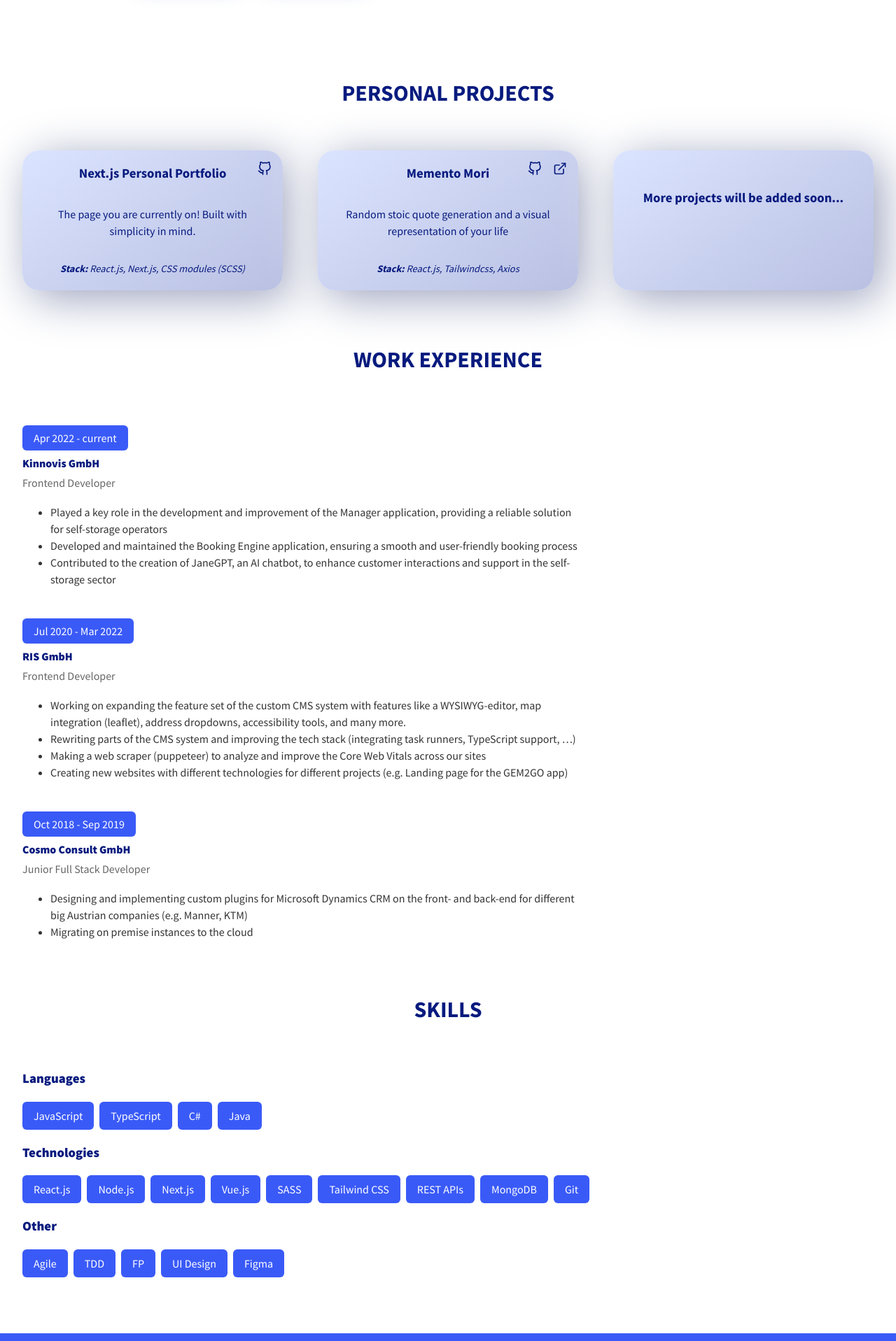
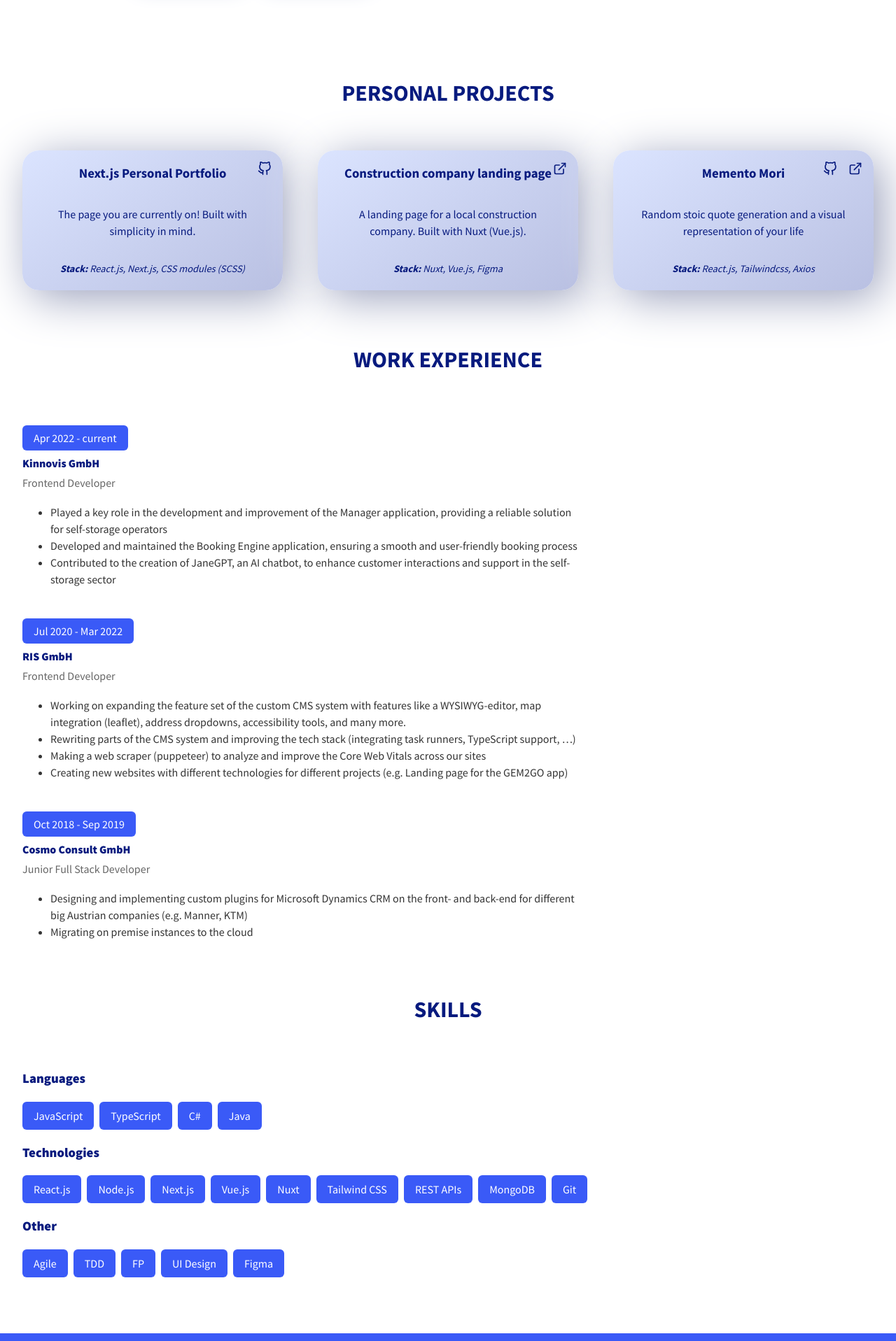
Before and after one commit to jjozic/jj-portfolio-2021, a Next.js app: page / in a window 1280 px wide. Shown: the part 437-2354 px from the top of the page at 70% size. Built offline with nearby package versions, Linux system fonts and the light colour scheme.

Commit message:
add another project

```diff
--- a/data/data.js
+++ b/data/data.js
@@ -7,15 +7,19 @@ export const projects = [
     github: "https://github.com/jjozic/jj-portfolio-2021",
   },
   {
+    title: "Construction company landing page",
+    description:
+      "A landing page for a local construction company. Built with Nuxt (Vue.js).",
+    stack: "Nuxt, Vue.js, Figma",
+    website: "https://www.bau-more.at/",
+  },
+  {
     title: "Memento Mori",
     description:
       "Random stoic quote generation and a visual representation of your life",
     stack: "React.js, Tailwindcss, Axios",
     github: "https://github.com/jjozic/memento-mori-react",
     website: "https://memento-mori-react.vercel.app/",
-  },
-  {
-    title: "More projects will be added soon...",
   },
 ];
 
@@ -29,7 +33,7 @@ export const experiences = [
       "Developed and maintained the Booking Engine application, ensuring a smooth and user-friendly booking process",
       "Contributed to the creation of JaneGPT, an AI chatbot, to enhance customer interactions and support in the self-storage sector",
     ],
-    stack: "TypeScript, Vue.js 3, Tailwind CSS, NestJS, Laravel, Figma",
+    stack: "TypeScript, Vue.js 3, Tailwind CSS, NestJS, OpenAI, Laravel, Figma",
   },
   {
     duration: "Jul 2020 - Mar 2022",
@@ -68,7 +72,7 @@ export const skills = [
       "Node.js",
       "Next.js",
       "Vue.js",
-      "SASS",
+      "Nuxt",
       "Tailwind CSS",
       "REST APIs",
       "MongoDB",
```
